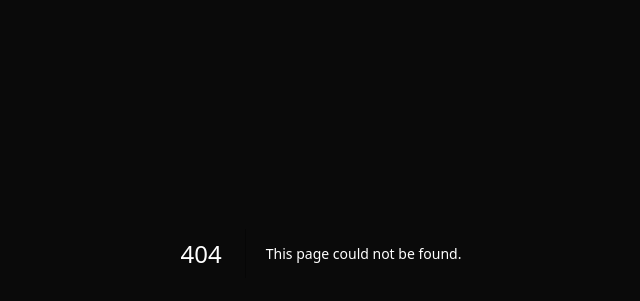
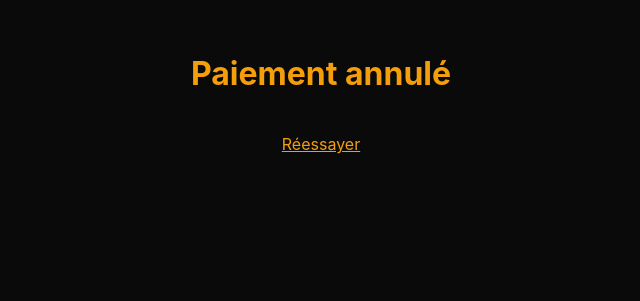
Before and after one commit to ahouamelvin7-netizen/novastay, a Next.js app: page /cancel in a window 1280 px wide. Before the commit this address had no page. Shown: the part 147-448 px from the top of the page, without its empty margins (319-959 px from the left). Built offline with nearby package versions, Linux system fonts and the light colour scheme.

Commit message:
Create page.js cancel

```diff
--- /dev/null
+++ b/app/cancel/page.js
@@ -0,0 +1,8 @@
+export default function Cancel() {
+  return (
+    <main style={{minHeight:"60vh",display:"flex",alignItems:"center",justifyContent:"center",flexDirection:"column"}}>
+      <h1 style={{color:"#f59e0b"}}>Paiement annulé</h1>
+      <a href="/" style={{marginTop:20,color:"#f59e0b"}}>Réessayer</a>
+    </main>
+  );
+}
```
